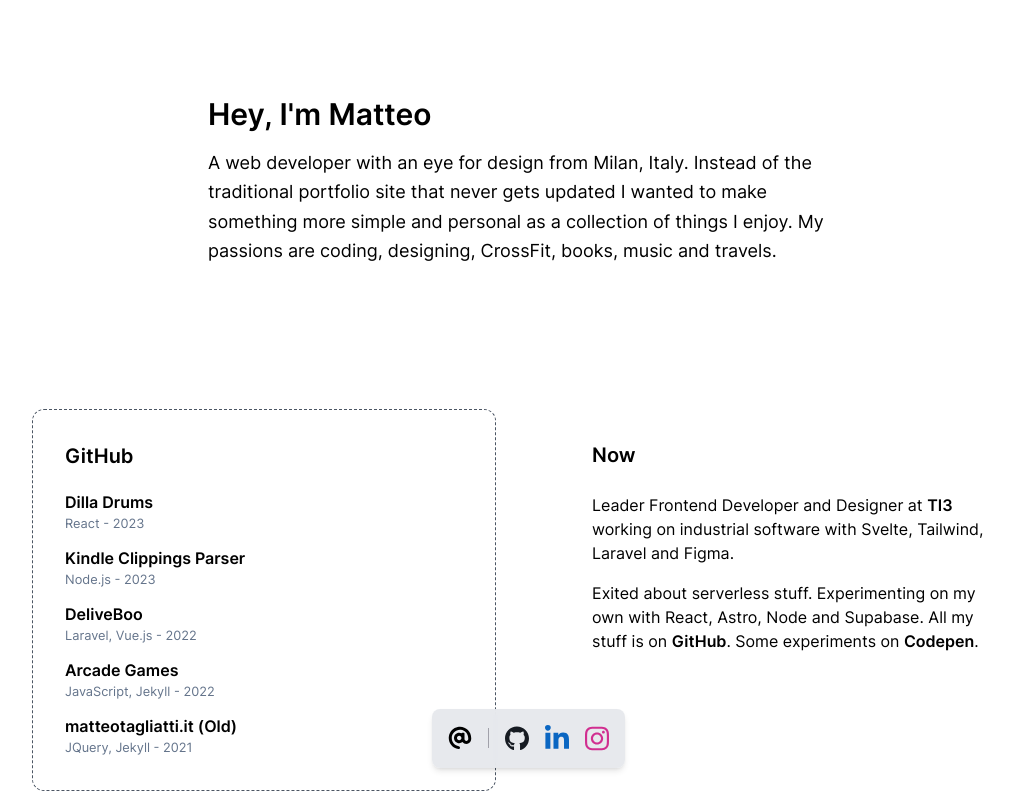
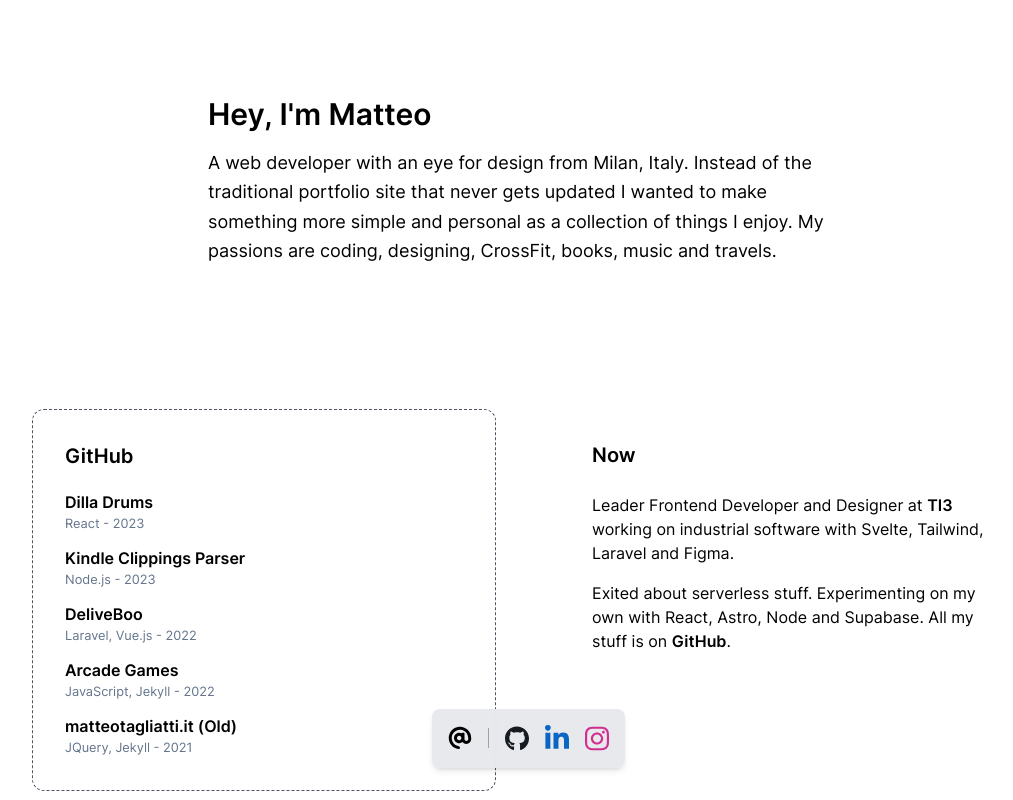
Before and after one commit to matteotagliatti/.it, a Svelte app: page / in a window 1280 px wide. Shown: the top 800 px of the page, without its empty margins (112-1125 px from the left). Built offline with nearby package versions, Linux system fonts and the light colour scheme; no server answers.

Commit message:
rm codepen

```diff
--- a/src/components/Works/Now.svelte
+++ b/src/components/Works/Now.svelte
@@ -14,9 +14,5 @@
     href="https://github.com/matteotagliatti"
     target="_blank"
     rel="noopener noreferrer">GitHub</a
-  >. Some experiments on
-  <a
-    class="font-semibold hover:underline"
-    href="https://codepen.io/matteotagliatti">Codepen</a
   >.
 </p>
```
